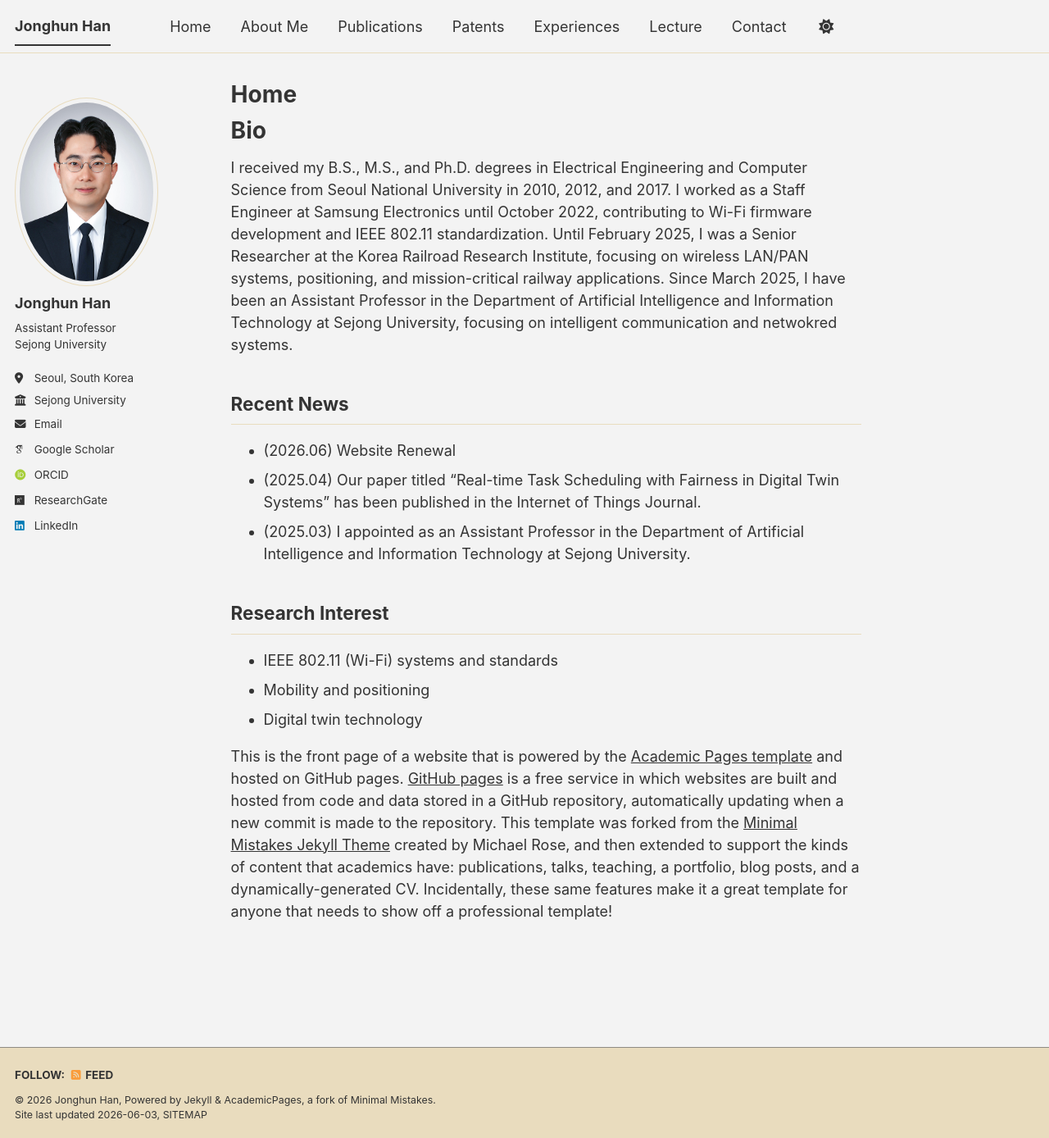
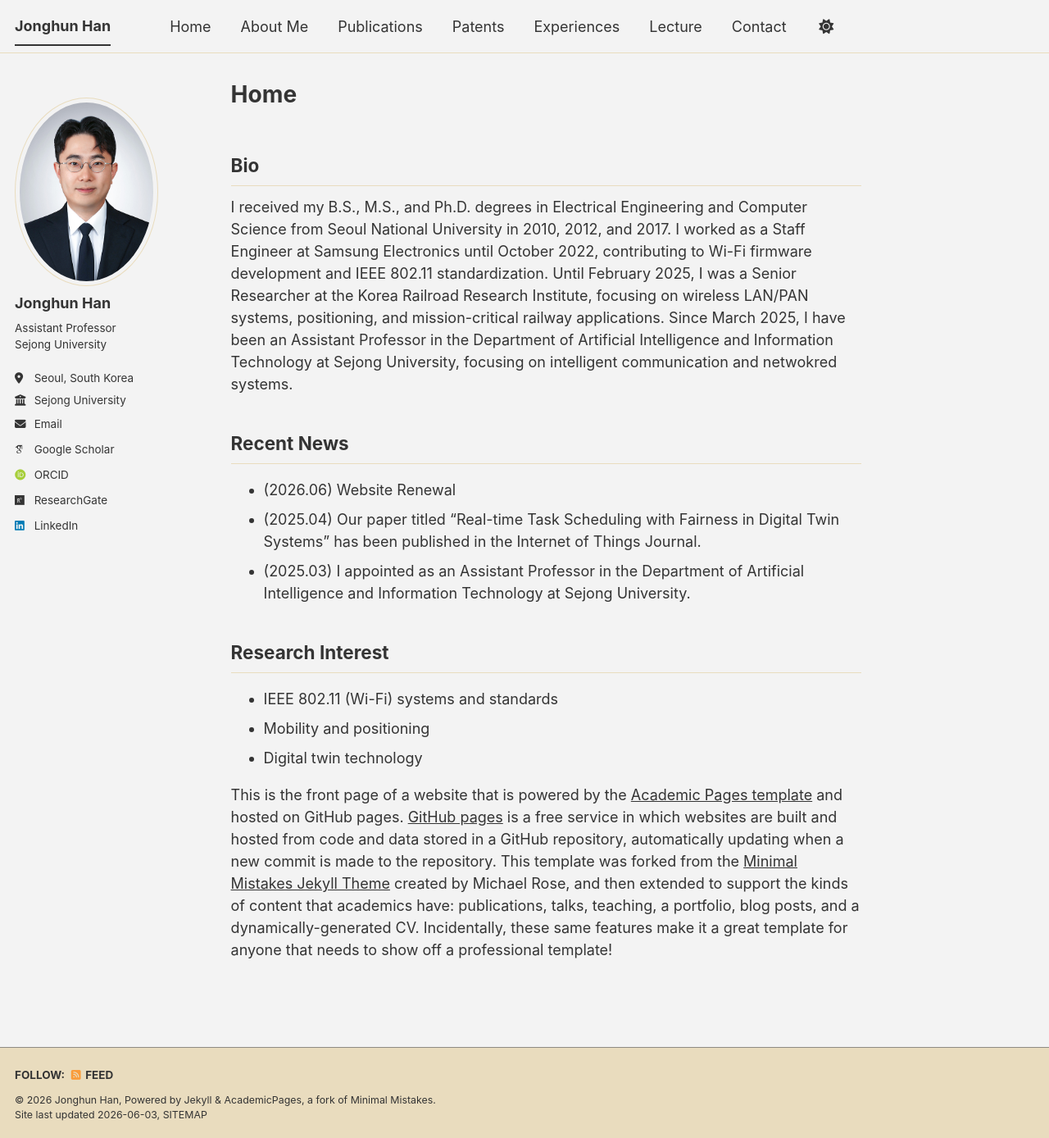
Before and after one commit to icnsl/icnsl.github.io, a Jekyll site: the page built from _pages/about.md, in a window 1280 px wide and 1388 px high. Shown: the whole window at 82% size. Built offline with Jekyll 4.4.1, drawn with Linux system fonts in a browser that asks for light colours; some web fonts are replaced; a script bundle is joined from its source files by our own code; library files that are not in the unit come from our copies.

```diff
--- a/_pages/about.md
+++ b/_pages/about.md
@@ -7,7 +7,7 @@ redirect_from:
   - /about.html
 ---
 
-# Bio
+## Bio
 I received my B.S., M.S., and Ph.D. degrees in Electrical Engineering and Computer Science from Seoul National University in 2010, 2012, and 2017. I worked as a Staff Engineer at Samsung Electronics until October 2022, contributing to Wi-Fi firmware development and IEEE 802.11 standardization. Until February 2025, I was a Senior Researcher at the Korea Railroad Research Institute, focusing on wireless LAN/PAN systems, positioning, and mission-critical railway applications. Since March 2025, I have been an Assistant Professor in the Department of Artificial Intelligence and Information Technology at Sejong University, focusing on intelligent communication and netwokred systems.
 
 ## Recent News
```
